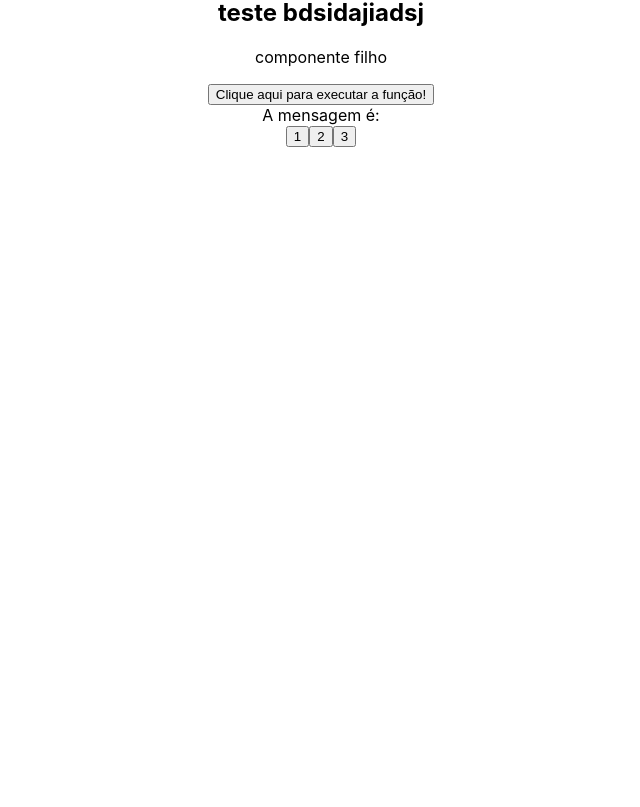
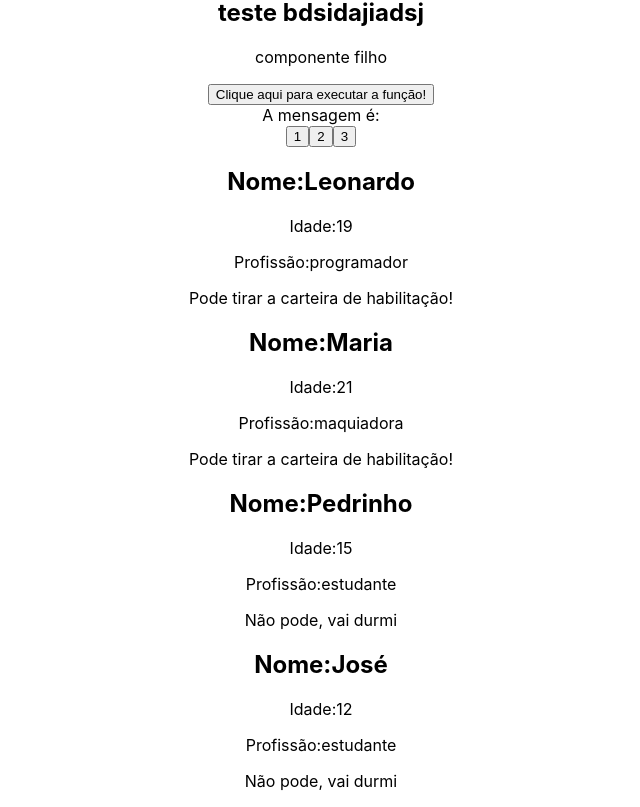
Before and after one commit to LeonardoAlves04/react-zero-a-maestria, a React (Create React App) app in the folder exercicio/: page / in a window 1280 px wide. Shown: the part 1418-2225 px from the top of the page, without its empty margins (319-959 px from the left). Before the commit the page ends 1565 px from the top, so only its background shows below. Built offline with nearby package versions, Linux system fonts and the light colour scheme.

Commit message:
feat: último exercicio da seção

```diff
--- a/exercicio/src/App.js
+++ b/exercicio/src/App.js
@@ -9,6 +9,9 @@ import ExecuteFunction from './components/ExecuteFunction';
 import { useState } from 'react';
 import Message from './components/Message';
 import ChangeMessageState from './components/ChangeMessageState';
+import UserDetails from './components/UserDetails'
+
+
 
 function App() {
   const name = "Leonardo"
@@ -18,6 +21,13 @@ function App() {
     { id: 2, brand: "hyundai", color: "preto", newCar: false, km: 3213210 },
     { id: 3, brand: "honda", color: "cinza", newCar: true, km: 0 },
   ]
+
+  const users = [
+    { id: 4, name: "Leonardo", age: 19, job: "programador" },
+    { id: 5, name: "Maria", age: 21, job: "maquiadora" },
+    { id: 6, name: "Pedrinho", age: 15, job: "estudante" },
+    { id: 7, name: "José", age: 12, job: "estudante" },
+  ];
 
   function showMessage() {
     console.log("executando a função!")
@@ -48,6 +58,10 @@ function App() {
       <ExecuteFunction myFunction={showMessage} />
       <Message msg={message} />
       <ChangeMessageState handleMessage={handleMessage} />
+      {users.map((user) => (
+        <UserDetails key={user.id} name={user.name} job={user.job} age={user.age} />
+      ))}
+
     </div >
   );
 }
--- /dev/null
+++ b/exercicio/src/components/UserDetails.jsx
@@ -0,0 +1,18 @@
+import React from "react";
+
+const UserDetails = ({ name, age, job }) => {
+  return (
+    <div>
+      <h2>Nome:{name}</h2>
+      <p>Idade:{age}</p>
+      <p>Profissão:{job}</p>
+      {age >= 18 ? (
+        <p>Pode tirar a carteira de habilitação!</p>
+      ) : (
+        <p>Não pode, vai durmi</p>
+      )}
+    </div>
+  );
+};
+
+export default UserDetails;
```
